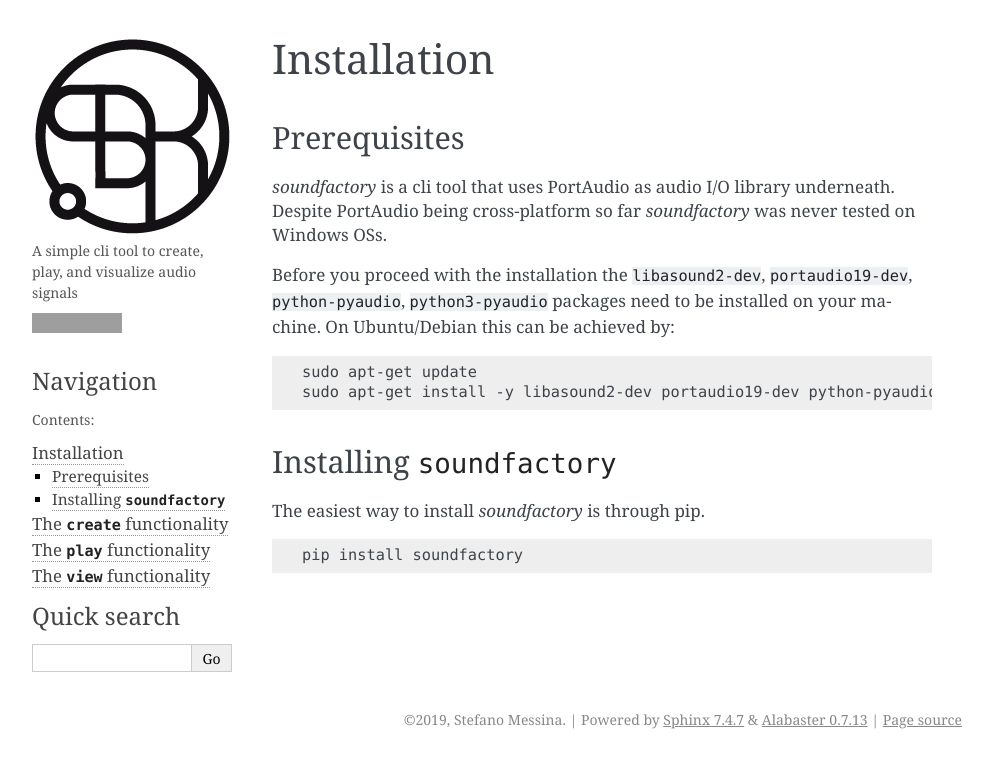
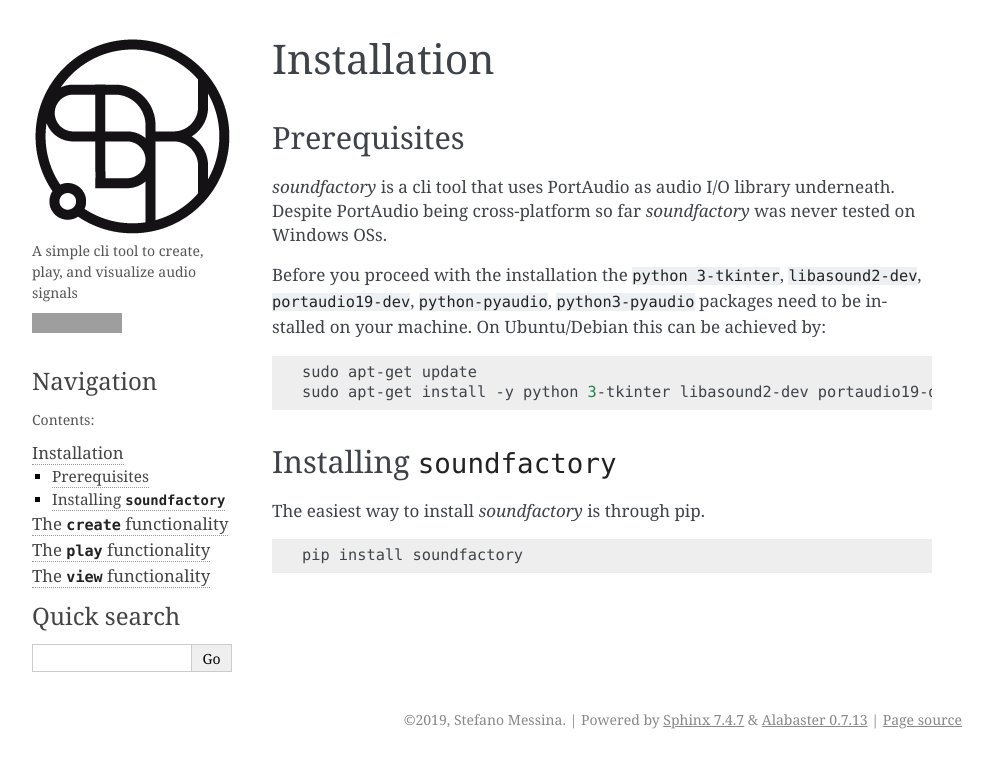
Before and after one commit to babaMar/soundfactory, a Sphinx documentation site: the page built from docs/source/installation.rst, in a window 1280 px wide, cut to the strip 0-768 px from the top of the page. Shown: the whole strip, without its empty margins (148-1141 px from the left). Built offline with Sphinx 7.4.7, drawn with Linux system fonts in a browser that asks for light colours; grey boxes are pictures that could not be loaded.

Commit message:
Missing prerequisite in docs

```diff
--- a/docs/source/installation.rst
+++ b/docs/source/installation.rst
@@ -9,14 +9,14 @@
 `soundfactory` is a cli tool that uses PortAudio as audio I/O library underneath.
 Despite PortAudio being cross-platform so far `soundfactory` was never tested on Windows OSs.
 
-Before you proceed with the installation the
+Before you proceed with the installation the ``python 3-tkinter``,
 ``libasound2-dev``, ``portaudio19-dev``, ``python-pyaudio``, ``python3-pyaudio`` packages need to be installed
 on your machine. On Ubuntu/Debian this can be achieved by:
 
 .. code-block:: bash
 
   sudo apt-get update
-  sudo apt-get install -y libasound2-dev portaudio19-dev python-pyaudio python3-pyaudio
+  sudo apt-get install -y python 3-tkinter libasound2-dev portaudio19-dev python-pyaudio python3-pyaudio
 
 Installing ``soundfactory``
 ***************************
```
